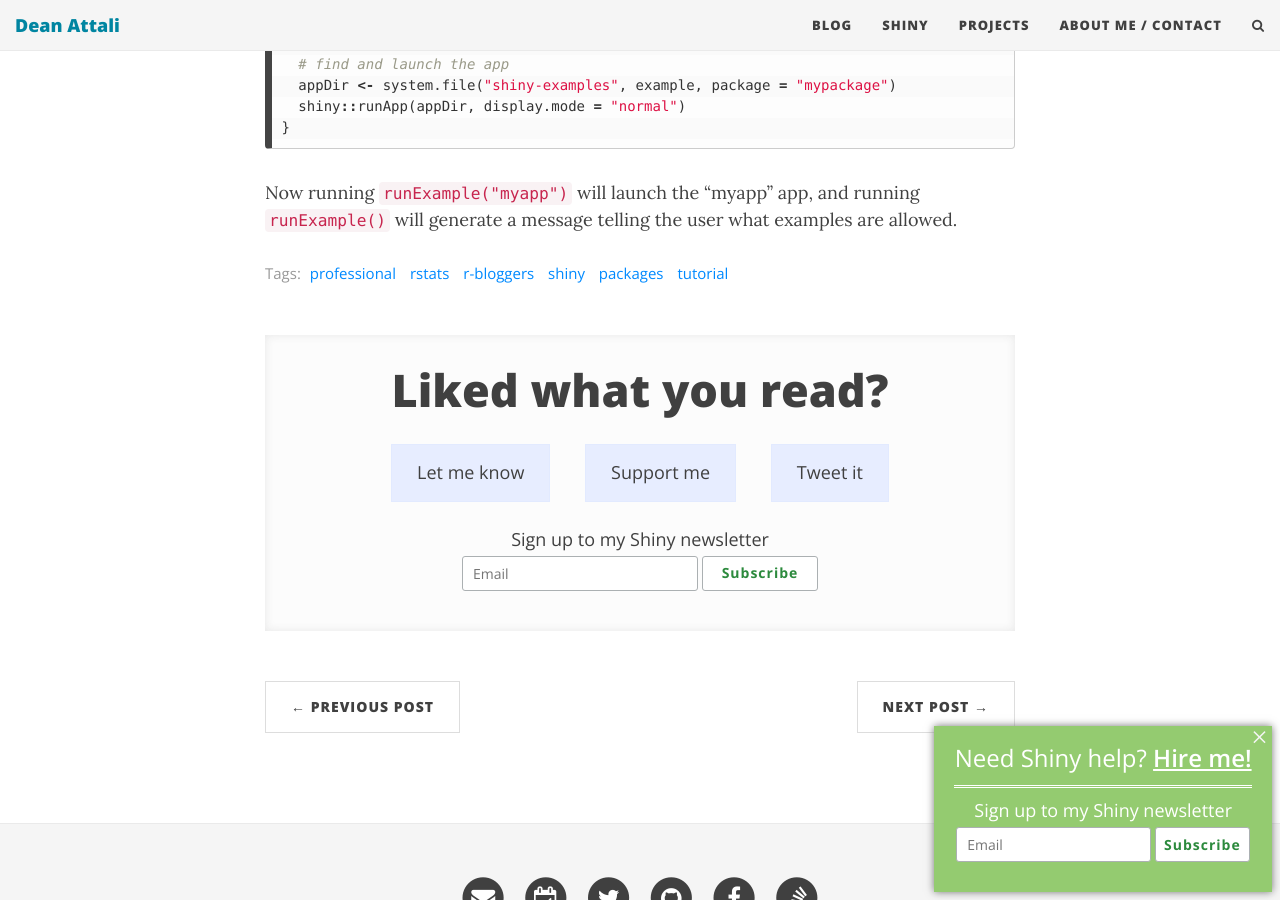
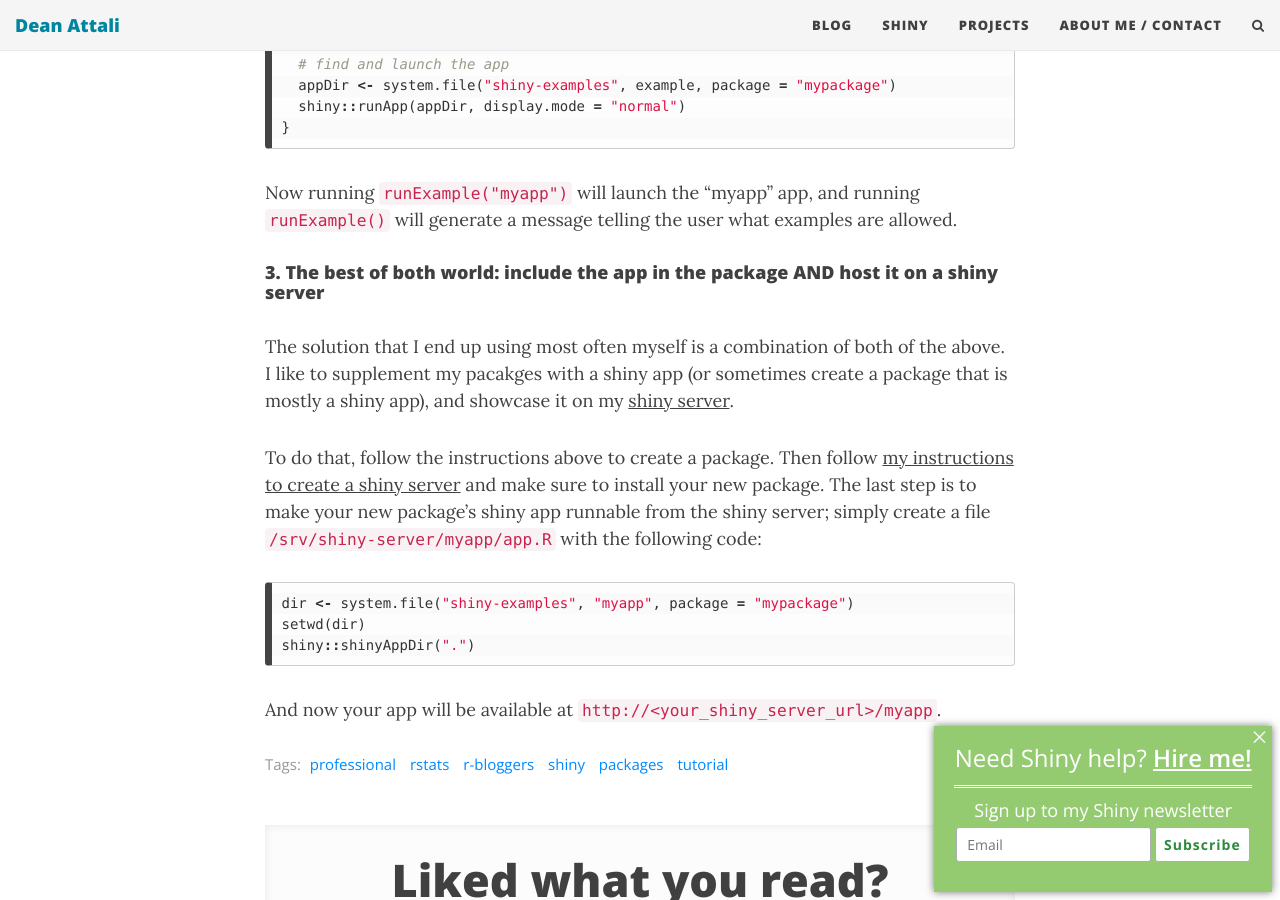
Before and after one commit to daattali/daattali.github.io, a Jekyll site: the page built from _posts/2015-04-21-r-package-shiny-app.md, in a window 1280 px wide and 900 px high, scrolled down 3354 px. Built offline with Jekyll 4.4.1, drawn with Linux system fonts in a browser that asks for light colours; nearby versions of some CDN libraries; comment, search, counter and statistics services are not loaded; some of the changed text lies outside the part shown.

Commit message:
Update 2015-04-21-r-package-shiny-app.md

````diff
--- a/_posts/2015-04-21-r-package-shiny-app.md
+++ b/_posts/2015-04-21-r-package-shiny-app.md
@@ -100,3 +101,17 @@ runExample <- function(example) {
 ```
 
 Now running `runExample("myapp")` will launch the "myapp" app, and running `runExample()` will generate a message telling the user what examples are allowed.
+
+#### 3. The best of both world: include the app in the package AND host it on a shiny server
+
+The solution that I end up using most often myself is a combination of both of the above. I like to supplement my pacakges with a shiny app (or sometimes create a package that is mostly a shiny app), and showcase it on my [shiny server](https://deanattali.com/2015/05/09/setup-rstudio-shiny-server-digital-ocean/).
+
+To do that, follow the instructions above to create a package. Then follow [my instructions to create a shiny server](https://deanattali.com/2015/05/09/setup-rstudio-shiny-server-digital-ocean/) and make sure to install your new package. The last step is to make your new package's shiny app runnable from the shiny server; simply create a file `/srv/shiny-server/myapp/app.R` with the following code:
+
+```r
+dir <- system.file("shiny-examples", "myapp", package = "mypackage")
+setwd(dir)
+shiny::shinyAppDir(".")
+```
+
+And now your app will be available at `http://<your_shiny_server_url>/myapp`.
````
Also changed, not shown: other parts of _posts/2015-04-21-r-package-shiny-app.md (+1 -0 lines).
